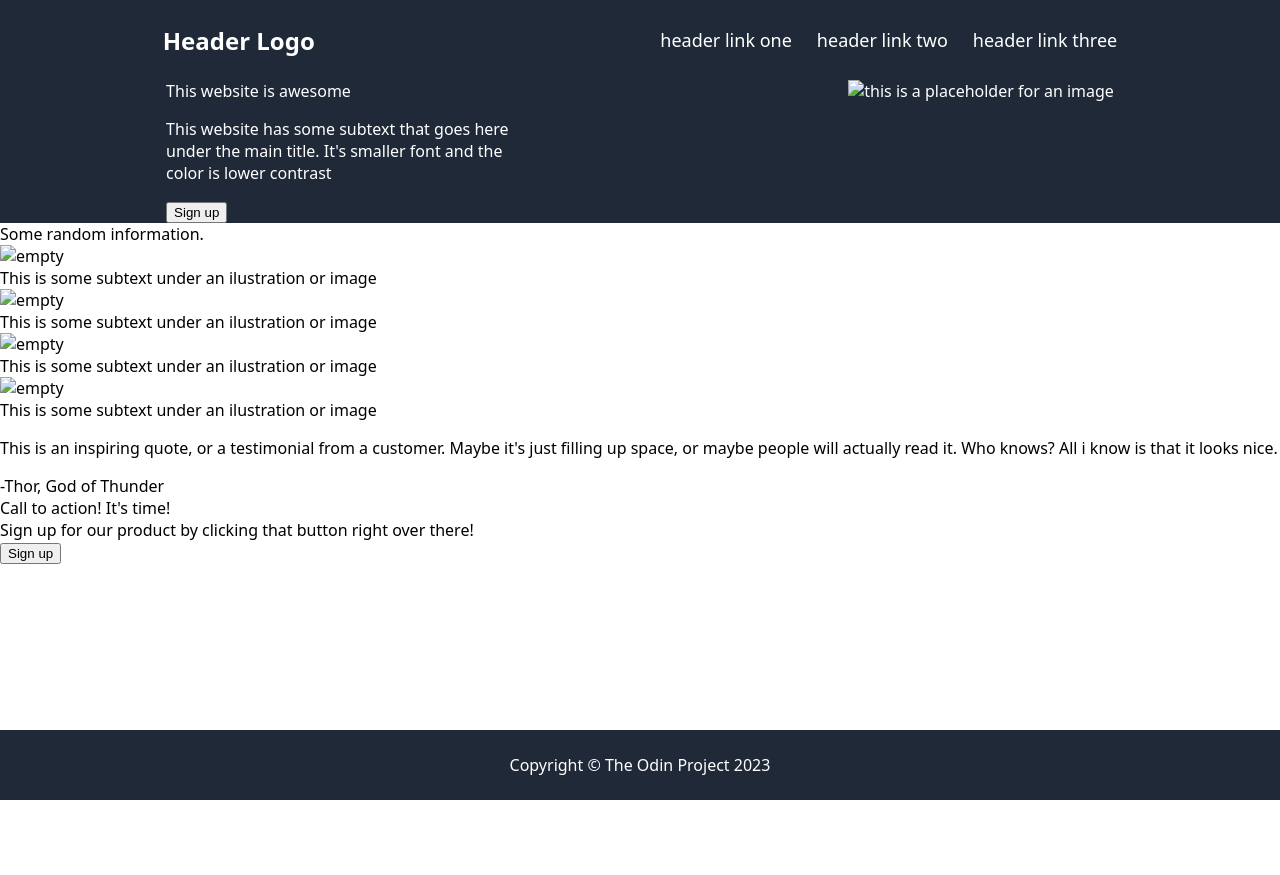
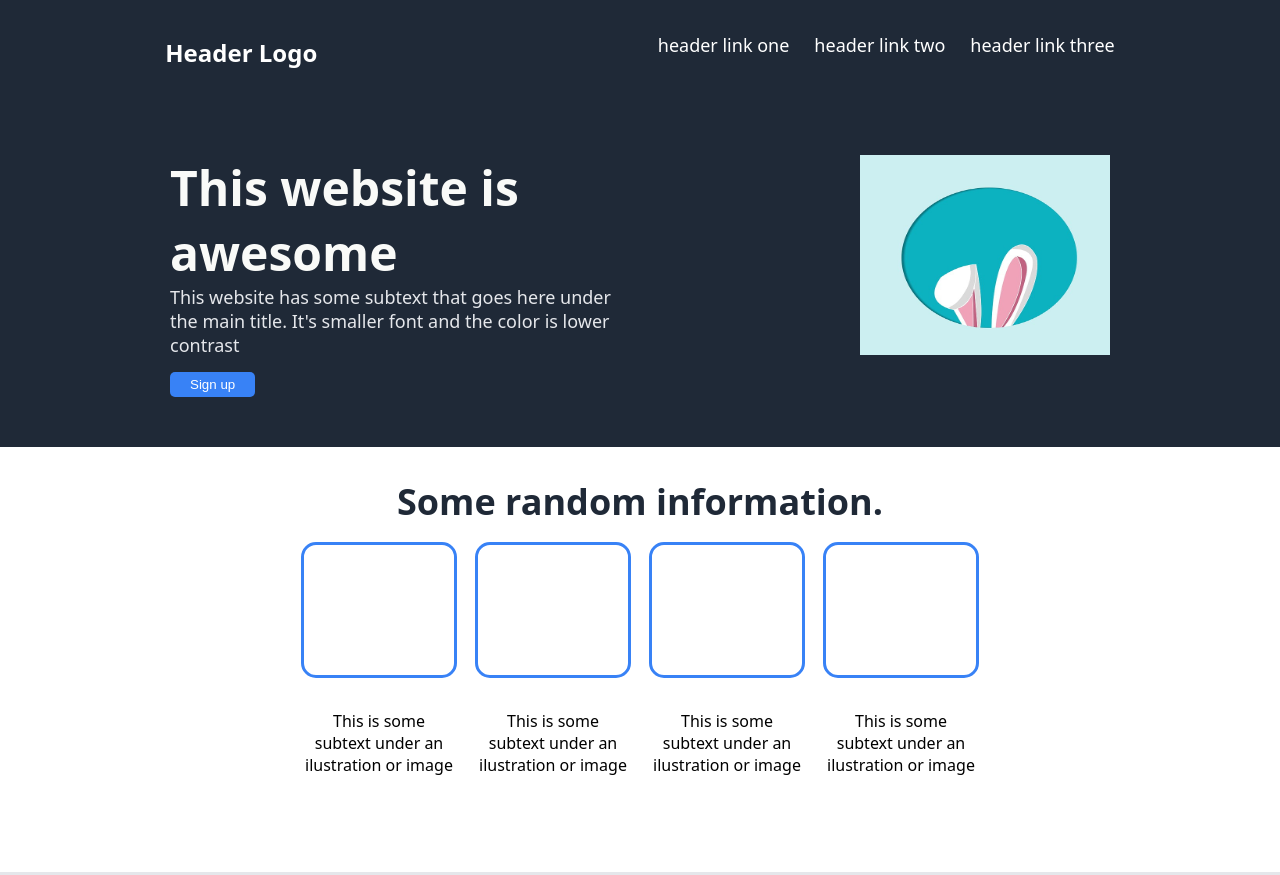
Before and after one commit to ibajana/landing-page-odin, a plain HTML site: page index.html in a window 1280 px wide. Shown: the top 875 px of the page. Before the commit the page ends 800 px from the top, so only its background shows below. Drawn offline with Linux system fonts and the light colour scheme.

Commit message:
styling whit css: improve css i think it is almost done, check to correct details

```diff
--- a/index.html
+++ b/index.html
@@ -23,47 +23,54 @@
     <div class="body">
         <div class="content1">
             <div class="right">
-                <div>This website is awesome</div>
-            <p>This website has some subtext that goes here under the main title.
-                It's smaller font and the color is lower contrast
-            </p>
-            <button>Sign up</button>
+                <div id="hero">This website is awesome</div>
+                <div class="secondary">
+                    This website has some subtext that goes here under the main title.
+                    It's smaller font and the color is lower contrast
+                </div>
+                <button id="btn1">Sign up</button>
             </div>
-            <div class="left"><img src="#" alt=" this is a placeholder for an image"></div>
-        </div>
-
-        <div class="content 2">
-            <div>Some random information.</div>
-            <div class="card">
-                <img src="#" alt="empty">
-                <div>This is some subtext under an ilustration or image</div>
-            </div>
-            <div class="card">
-                <img src="#" alt="empty">
-                <div>This is some subtext under an ilustration or image</div>
-            </div>
-            <div class="card">
-                <img src="#" alt="empty">
-                <div>This is some subtext under an ilustration or image</div>
-            </div>
-            <div class="card">
-                <img src="#" alt="empty">
-                <div>This is some subtext under an ilustration or image</div>
+            <div class="left">
+                <img id="image1" src="/rabbit.jpg" alt=" this is a placeholder for an image">
             </div>
         </div>
 
+        <div class="content2">
+            <div class="info">Some random information.</div>
+            <div class="box">
+                <div class="card">
+                    <p class="square"> </p>
+                    <p >This is some subtext under an ilustration or image</p>
+                </div>
+                <div class="card">
+                    <p class="square"> </p>
+                    <p >This is some subtext under an ilustration or image</p>
+                </div>
+                <div class="card">
+                    <p class="square"> </p>
+                    <p >This is some subtext under an ilustration or image</p>
+                </div>
+                <div class="card">
+                    <p class="square"> </p>
+                    <p >This is some subtext under an ilustration or image</p>
+                </div>
+            </div>
+        </div>
         <div class="content3">
-            <p>This is an inspiring quote, or a testimonial from a customer.
+            <p class="text">
+                This is an inspiring quote, or a testimonial from a customer.
                 Maybe it's just filling up space, or maybe people will actually
                 read it. Who knows? All i know is that it looks nice.
             </p>
-            <div>-Thor, God of Thunder</div>
+            <p class="sign">-Thor, God of Thunder</p>
         </div>
 
         <div class="content4">
-            <div>Call to action! It's time!</div>
-            <div>Sign up for our product by clicking that button right over there!</div>
-            <button>Sign up</button>
+            <div>
+                <div id="text">Call to action! It's time!</div>
+                <div>Sign up for our product by clicking that button right over there!</div>
+            </div>
+            <button id="btn2">Sign up</button>
         </div>
     </div>
 
--- a/style.css
+++ b/style.css
@@ -5,6 +5,7 @@ body{
     margin: 0;
     display: flex;
     flex-direction: column;
+
     font-family: system-ui, -apple-system, BlinkMacSystemFont, 'Segoe UI', Roboto, Oxygen, Ubuntu, Cantarell, 'Open Sans', 'Helvetica Neue', sans-serif;
 }
 a{
@@ -17,12 +18,20 @@ ul{
     gap: 25px;
 }
 
+#btn1{
+    background-color: #3882f6;
+    color: white;
+    padding: 5px 20px;
+    border-radius: 5px;
+    border-style: none;
+}
+
 .header{
     background-color: #1f2937;
     display: flex;
-    padding: 10px;
     align-items: center;
     justify-content: space-around;
+    padding: 15px;
 }
 .header .logo{
     font-size: 24px;
@@ -30,9 +39,11 @@ ul{
     color: #F9FAF8;
 }
 
-.header .list{
+.header .list,
+.secondary{
     font-size: 18px;
     color: #E5E7EB;
+    padding-bottom: 15px;
 }
 
 .body{
@@ -46,10 +57,100 @@ ul{
     color: white;
     display: flex;
     justify-content: space-around;
+    padding: 50px;
 }
 
 .body .content1 .right{
-    width: 350px;
+    width: 450px;
+}
+
+#hero{
+    color: #F9FAF8;
+    font-size: 48px;
+    font-weight: bolder;
+}
+
+#image1{
+    width: 250px;
+    height: 200px;
+}
+
+.content2 .info{
+    display: flex;
+    justify-content: center;
+    color: #1f2937;
+    font-size: 36px;
+    align-items: center;
+    padding-top: 30px;
+    font-weight: bold;
+}
+
+.box{
+    display: flex;
+    justify-content: center;
+    gap: 24px;
+}
+
+.card{
+    display: flex;
+    flex-direction: column;
+    align-items: center;
+    justify-content: center;
+    margin-bottom: 80px;
+    width: 150px;
+    text-align: center;
+}
+
+.square{
+    border: solid #3882f6;
+    width: 150px;
+    height: 130px;
+    border-radius: 15px;
+}
+
+.content3{
+    background-color: #E5E7EB;
+    display: flex;
+    flex-direction: column;
+    font-size: 36px;
+    padding: 24px;
+    align-items: center;
+}
+
+.content3 .text{
+    font-weight: lighter;
+    font-style: italic;
+    width: 760px;
+}
+
+.content3 .sign{
+    padding-left: 700px;
+    font-weight: bolder;
+    font-size: 23px;
+}
+
+.content4{
+    margin: 50px;
+    display: flex;
+    justify-content: space-between;
+    background-color: #3882f6;
+    padding: 25px 95px;
+    align-items: center;
+    color: white;
+}
+
+#text{
+    font-weight: bolder;
+    font-size: 18px;
+}
+
+#btn2{
+    background-color: #3882f6;
+    color: white;
+    border: solid 1px white;
+    border-radius: 5px;
+    width: 90px;
+    height: 25px;
 }
 
 .footer{
```
Also changed, not shown: rabbit.jpg (added).
